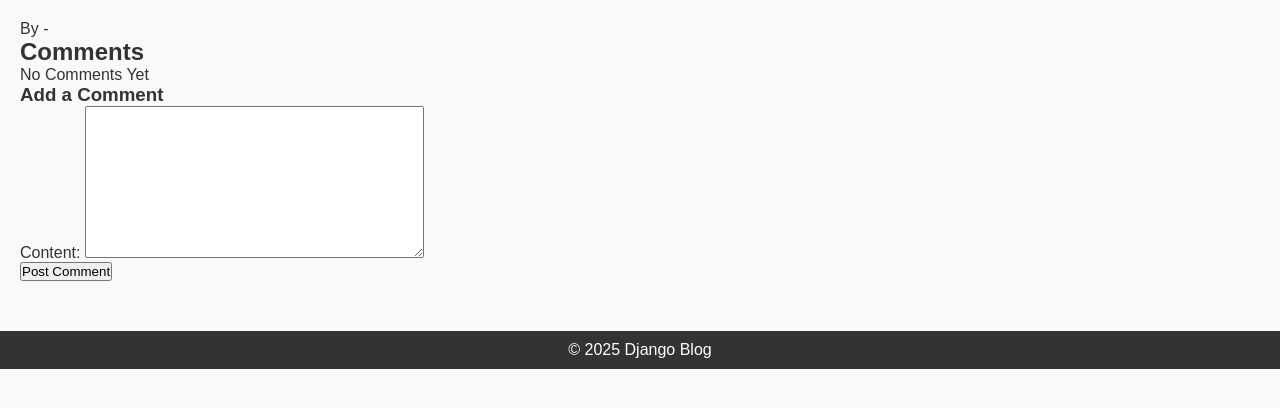
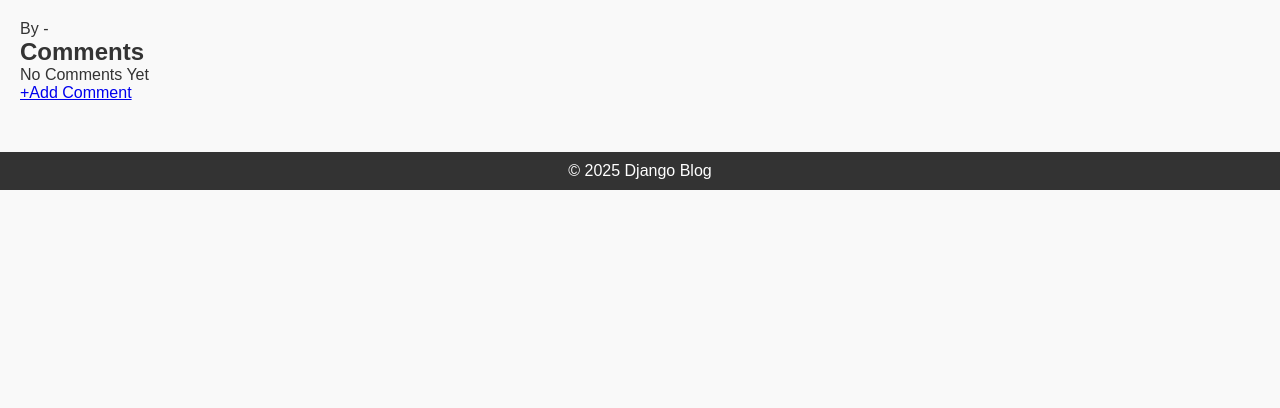
Before and after one commit to shadrack007/Alx_DjangoLearnLab, a Django app: template django_blog/blog/templates/blog/post_detail.html in a window 1280 px wide. Shown: the part 41-449 px from the top of the page. Run offline with Django 5.2, Linux system fonts and the light colour scheme; the template is opened without the code that fills it: values that come from a table or form of the project are taken from there, others are empty; a user stored in the database is signed in.

Commit message:
feat: created a seprate comment page

```diff
--- a/django_blog/blog/templates/blog/post_detail.html
+++ b/django_blog/blog/templates/blog/post_detail.html
@@ -36,14 +36,11 @@
     <p>No Comments Yet</p>
     {% endfor %}
 
-    <!--    comment form for logged in users-->
+    <!--   link to comment form for logged in users-->
     {% if user.is_authenticated %}
-    <h3>Add a Comment </h3>
-    <form method="post">
-        {% csrf_token %}
-        {{ comment_form.as_p}}
-        <button type="submit">Post Comment</button>
-    </form>
+    <div>
+        <a href="{% url 'comment_create' post_id=object.id %}">+Add Comment</a>
+    </div>
     {% else %}
     <p>
         <a href="{% url 'login' %}">Log in</a> to Comment
--- a/django_blog/blog/views.py
+++ b/django_blog/blog/views.py
@@ -114,7 +114,8 @@ class CommentDeleteView(LoginRequiredMixin, UserPassesTestMixin, generic.DeleteV
 
 class CommentCreateView(LoginRequiredMixin, generic.CreateView):
     model = Comment
-    form_class = CommentForm()
+    form_class = CommentForm
+    template_name = 'blog/comment_form.html'
 
     def form_valid(self, form):
         #         form.instance - unsaved Comment instance
```
